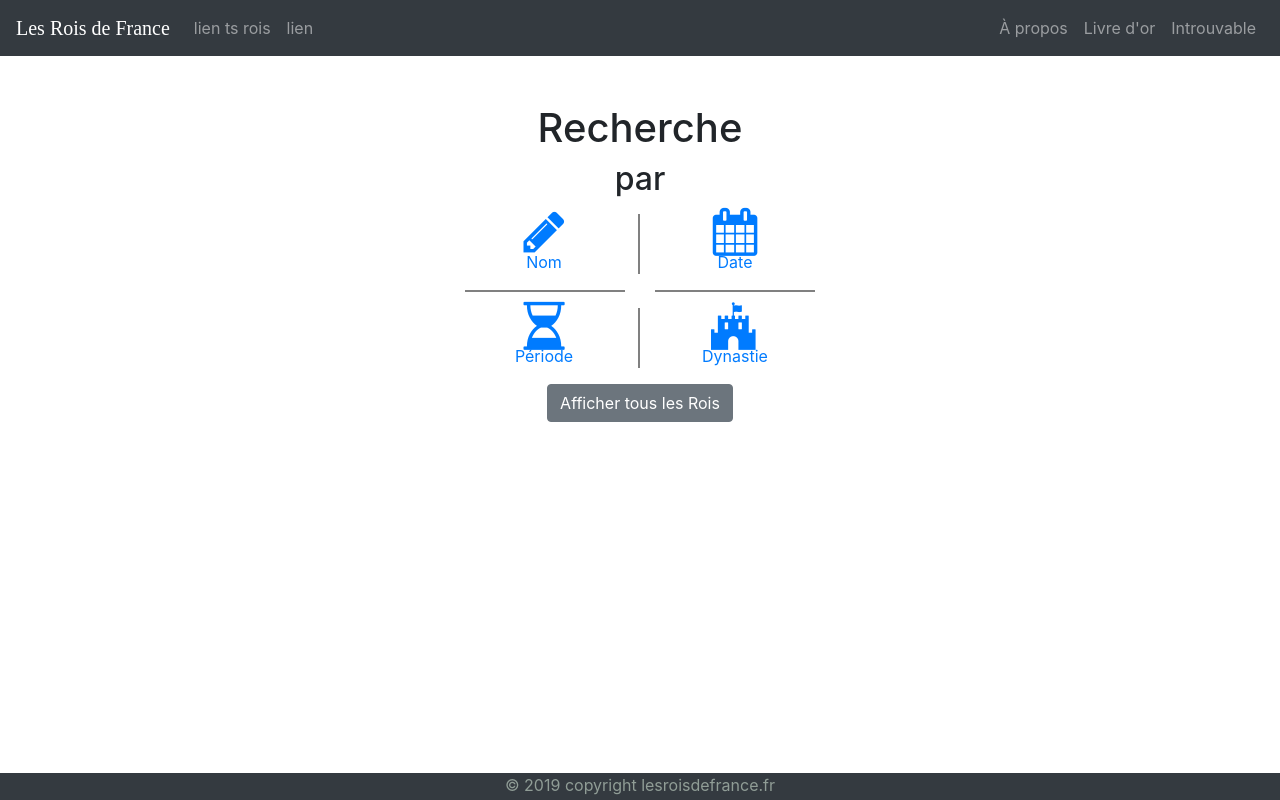
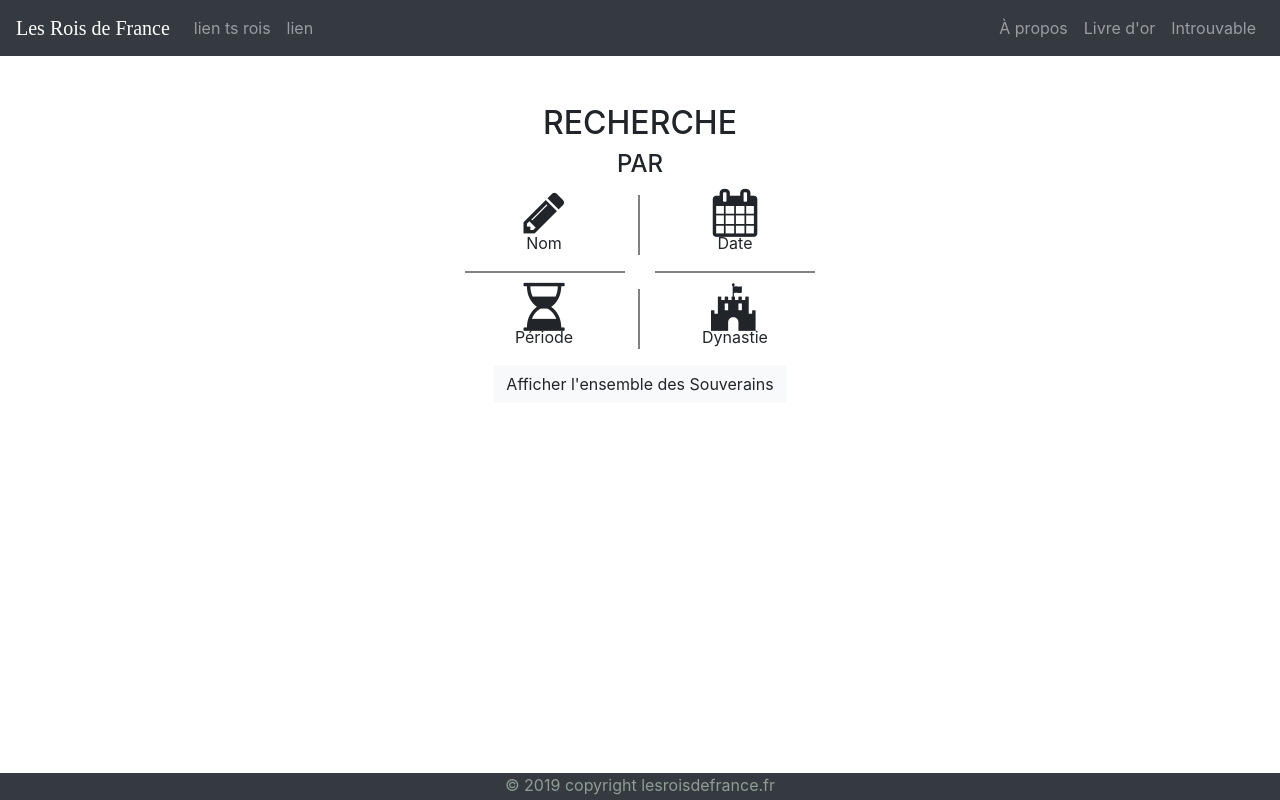
Before and after one commit to lucsimoni/lesroisdefrance, an Angular app: page / in a window 1280 px wide. Built offline with nearby package versions, Linux system fonts and the light colour scheme; a web font is replaced by a local one; what angular-font-awesome would draw is missing.

Commit message:
Enrichi le css

```diff
--- a/src/app/home/home.component.html
+++ b/src/app/home/home.component.html
@@ -43,5 +43,5 @@
         </div>
     </div>
   </div>
-  <button type="button" class="btn btn-secondary">Afficher tous les Rois</button>
+  <button type="button" class="btn btn-light">Afficher l'ensemble des Souverains</button>
 </div>
--- a/src/app/home/home.component.scss
+++ b/src/app/home/home.component.scss
@@ -1,3 +1,5 @@
+@import '../../variables.scss';
+
 .home-main-container {
     margin: 2rem 0;
     .row {
--- a/src/styles.scss
+++ b/src/styles.scss
@@ -1,9 +1,15 @@
+@import 'variables.scss';
+
 /*Global*/
+html, body {
+    height : 100%
+}
+
 body {
     // background: url("assets/images/background.gif");
     // background-attachment: fixed;
     // background-position: center;
     // background-repeat: no-repeat;
     // background-size: cover;
-    // background: linear-gradient(#000e4c, #0027C6, #000e4c);
+    // background: radial-gradient($blue-1, $blue-2);
 }
--- a/src/variables.scss
+++ b/src/variables.scss
@@ -1,4 +1,34 @@
 /*Variables*/
+$black-1 : #212529;
+$white-1 : #eeeeee;
+$blue-1 : #0027C6;
+$blue-2 : #000e4c;
+$grey-1 : #bbbbbb;
+
+/*Fonts*/
 
 
-/*Fonts*/
+/*Titres*/
+h1 { font-size: 2rem; text-transform: uppercase; }
+h2 { font-size: 1.5rem; text-transform: uppercase; }
+
+
+/*Liens*/
+a {
+    color: $black-1;
+    &:hover, &:focus, &:active {
+        text-decoration: none;
+        color: $black-1;
+    }
+}
+
+
+/*Boutons*/
+// .btn-1 {
+//     background-color: rgba(255, 255, 255, 0.2);
+//     border-radius: 0;
+//     color: $grey-1;
+//     &::after {
+//         content:url("./src/app/assets/images/icons/lys.png") ;
+//     }
+// }
```
